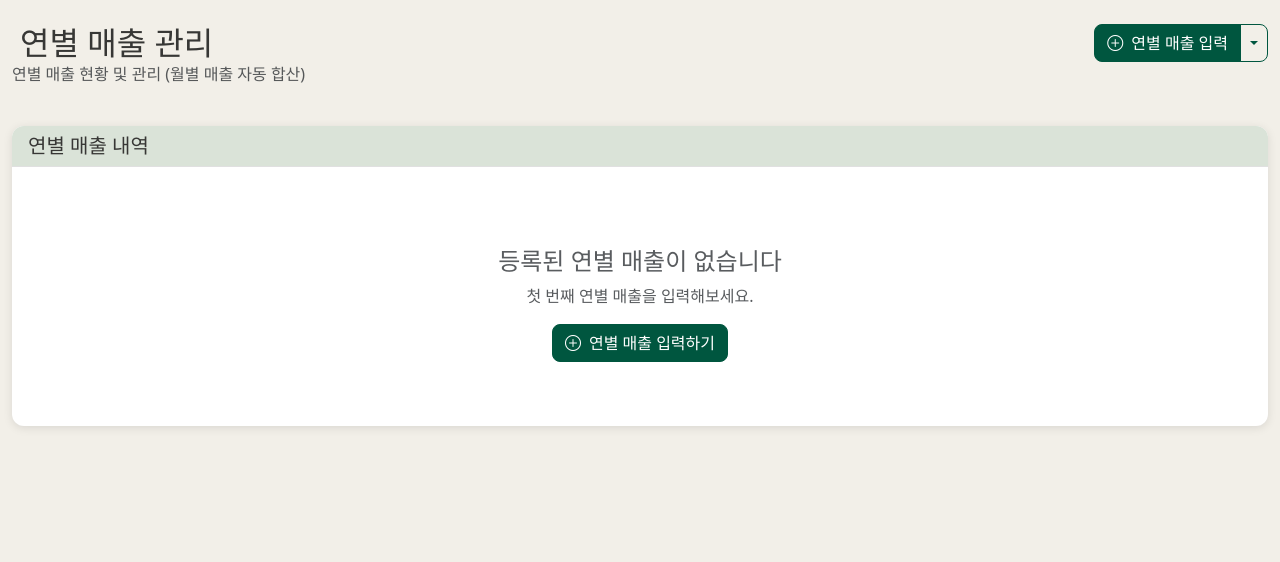
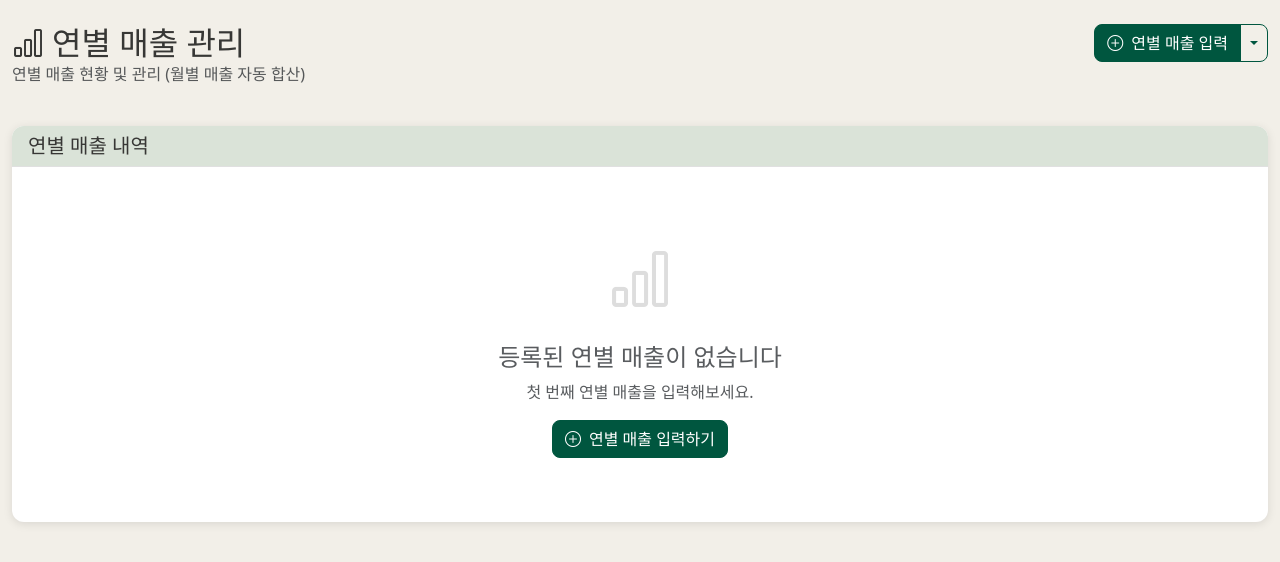
Before and after one commit to Elarin22/Glossy_Matcha, a Django app: page /yearly-sales/ in a window 1280 px wide. Shown: the part 56-618 px from the top of the page. Run offline with Django 5.2, Linux system fonts and the light colour scheme; the visitor is signed in with stand-in values (Sample User, id 1); data that the repository does not hold is empty.

Commit message:
[BE] fix: 연별매출 icon 수정 (#176)
원래 icon이 사이트에서 보이지 않는 issue → 보이는 icon으로 변경

```diff
--- a/be/glossymatcha/templates/glossymatcha/daily_sales/list.html
+++ b/be/glossymatcha/templates/glossymatcha/daily_sales/list.html
@@ -20,7 +20,7 @@
             </button>
             <ul class="dropdown-menu">
                 <li><a class="dropdown-item" href="{% url 'monthly_sales_list' %}"><i class="bi bi-calendar3 me-2"></i>월별 매출 목록</a></li>
-                <li><a class="dropdown-item" href="{% url 'yearly_sales_list' %}"><i class="bi bi-calendar-year me-2"></i>연별 매출 목록</a></li>
+                <li><a class="dropdown-item" href="{% url 'yearly_sales_list' %}"><i class="bi bi-bar-chart me-2"></i>연별 매출 목록</a></li>
             </ul>
         </div>
     </div>
--- a/be/glossymatcha/templates/glossymatcha/dashboard.html
+++ b/be/glossymatcha/templates/glossymatcha/dashboard.html
@@ -96,7 +96,7 @@
                     </div>
                     <div class="col-lg-2 col-md-4 mb-2">
                         <a href="{% url 'yearly_sales_create' %}" class="btn btn-outline-primary w-100">
-                            <i class="bi bi-calendar-year me-2"></i>연별 매출
+                            <i class="bi bi-bar-chart me-2"></i>연별 매출
                         </a>
                     </div>
                     <div class="col-lg-2 col-md-4 mb-2">
--- a/be/glossymatcha/templates/glossymatcha/sales/list.html
+++ b/be/glossymatcha/templates/glossymatcha/sales/list.html
@@ -20,7 +20,7 @@
             </button>
             <ul class="dropdown-menu">
                 <li><a class="dropdown-item" href="{% url 'daily_sales_list' %}"><i class="bi bi-calendar-day me-2"></i>일별 매출 목록</a></li>
-                <li><a class="dropdown-item" href="{% url 'yearly_sales_list' %}"><i class="bi bi-calendar-year me-2"></i>연별 매출 목록</a></li>
+                <li><a class="dropdown-item" href="{% url 'yearly_sales_list' %}"><i class="bi bi-bar-chart me-2"></i>연별 매출 목록</a></li>
             </ul>
         </div>
     </div>
--- a/be/glossymatcha/templates/glossymatcha/yearly_sales/list.html
+++ b/be/glossymatcha/templates/glossymatcha/yearly_sales/list.html
@@ -6,7 +6,7 @@
 <div class="row mb-4">
     <div class="col-md-6">
         <h2 class="mb-0">
-            <i class="bi bi-calendar-year me-2"></i>연별 매출 관리
+            <i class="bi bi-bar-chart me-2"></i>연별 매출 관리
         </h2>
         <p class="text-muted">연별 매출 현황 및 관리 (월별 매출 자동 합산)</p>
     </div>
@@ -92,7 +92,7 @@
             </div>
         {% else %}
             <div class="text-center py-5">
-                <i class="bi bi-calendar-year" style="font-size: 4rem; color: #ddd;"></i>
+                <i class="bi bi-bar-chart" style="font-size: 4rem; color: #ddd;"></i>
                 <h4 class="mt-3 text-muted">등록된 연별 매출이 없습니다</h4>
                 <p class="text-muted">첫 번째 연별 매출을 입력해보세요.</p>
                 <a href="{% url 'yearly_sales_create' %}" class="btn btn-primary">
```
